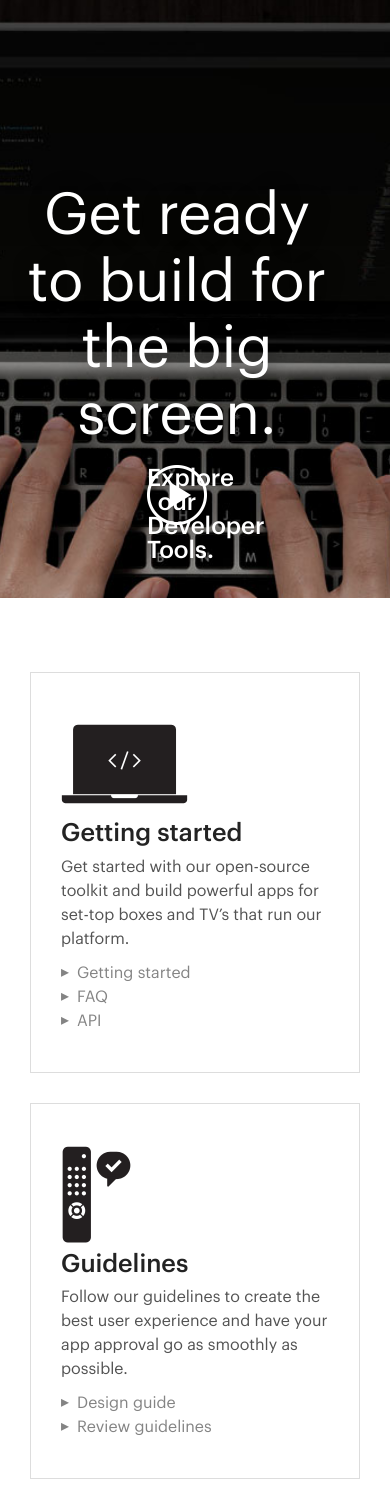
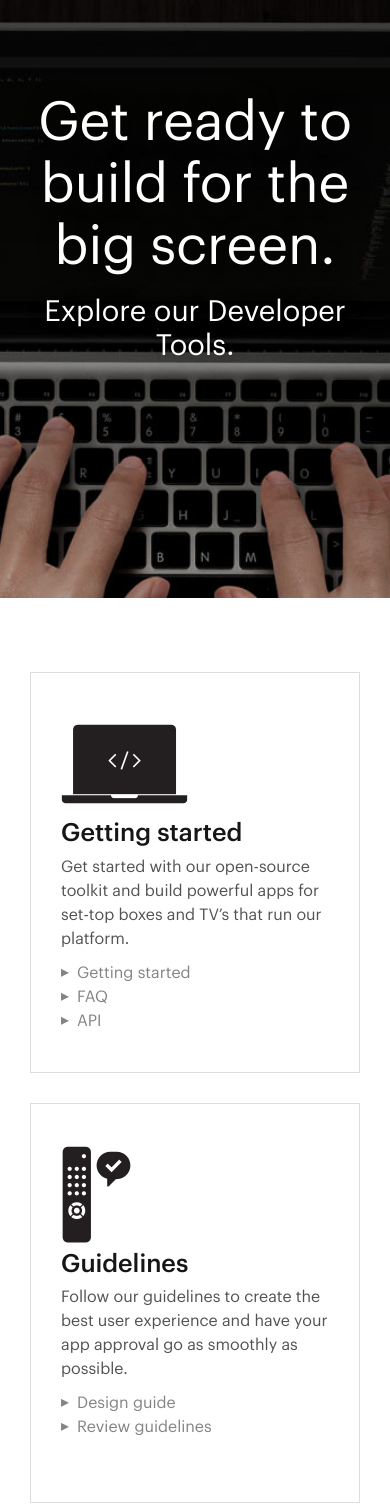
Before and after one commit to Thomvl/metrological.github.io, a plain HTML site: page developers.html in a window 390 px wide. Shown: the part 77-1585 px from the top of the page. Drawn offline with Linux system fonts and the light colour scheme.

Commit message:
update developers page

```diff
--- a/css/responsive.css
+++ b/css/responsive.css
@@ -2,6 +2,10 @@
 
 @media handheld, only screen and ( max-width: 1440px ) {
 	.hero-wrapper { min-height: 670px; }
+
+  .page-wrapper-developer .support {
+    min-height: 390px;
+  }
 }
 
 @media handheld, only screen and ( max-width: 1200px ) {
@@ -15,6 +19,14 @@
 
   .page-wrapper-operators .logos img {
     width: 150px;
+  }
+
+  .hero-headline-developers {
+    width: 55%;
+  }
+
+  .page-wrapper-developer .support {
+    min-height: 440px;
   }
 
   .hero-wrapper-press {
@@ -158,6 +170,10 @@
     width: 225px;
   }
 
+  .page-wrapper-developer .category {
+    min-height: 400px;
+  }
+
   .hero-wrapper-press {
     background-image: url( '../images/press-hero-768.jpg' );
   }
@@ -207,6 +223,20 @@
     width: 170px;
   }
 
+  .hero-headline-developers {
+    width: 70%;
+    text-align: center;
+    margin: 110px;
+  }
+
+  .page-wrapper-developer .support {
+    min-height: 360px;
+  }
+
+  .page-wrapper-developer .showcaseimage {
+    height: 465px;
+  }
+
   .hero-wrapper-press {
     background-image: url( '../images/press-hero-414.jpg' );
   }
@@ -254,6 +284,15 @@
     padding: 20px 10px;
   }
 
+  .hero-headline-developers {
+    width: 100%;
+    margin: 100px 0 0 0;
+  }
+
+  .page-wrapper-developer .showcaseimage {
+    height: 300px;
+  }
+
   .hero-wrapper-press {
     background-image: url( '../images/press-hero-320.jpg' );
   }
--- a/css/style.css
+++ b/css/style.css
@@ -57,7 +57,7 @@ body {
   font-weight: 400;
   font-style: normal;
   font-stretch: normal;
-  color: #3B3B3B;
+  color: #535353;
   font-size: 16px;
   -webkit-font-smoothing: antialiased;
   height: 100%;
@@ -79,7 +79,7 @@ h1, h2, h3, h4 {
   font-weight: 400;
   font-style: normal;
   font-stretch: normal;
-  color: #232323;
+  color: #161616;
 }
 
 h5, h6, {
@@ -87,7 +87,7 @@ h5, h6, {
   font-weight: 500;
   font-style: normal;
   font-stretch: normal;
-  color: #232323;
+  color: #161616;
 }
 
 h1 { font-size: 46px; line-height: 1.0; margin-bottom: 20px; }
@@ -98,7 +98,7 @@ h4 { font-size: 22px; line-height: 1.5; margin-bottom: 3px; }
 h5 {
   font-size: 16px;
   text-transform: uppercase;
-  color: #a9a9a9;
+  color: #161616;
   letter-spacing: 0.8px;
   font-style: normal;
   margin: 0 0 20px 0;
@@ -108,7 +108,7 @@ h5 {
 .full-width {
   width: 100vw;
   position: relative;
-  left: 50%;
+  left: 49%;
   right: 50%;
   margin-left: -50vw;
   margin-right: -50vw;
@@ -419,7 +419,7 @@ footer li {
 }
 */
 
-a.read-more {
+.hero-headline-home a.read-more {
 	font-family: Graphik Web;
 	font-weight: 500;
 	font-style: normal;
@@ -1084,6 +1084,33 @@ blockquote footer:before {
   display: block;
 }
 
+.hero-headline-developers {
+  margin-top: 170px;
+  margin-bottom: auto;
+  width: 45%;
+  text-align: left;
+}
+
+.hero-headline-developers h1 {
+  font-size: 54px;
+  font-family: Graphik Web;
+  font-style: normal;
+  font-stretch: normal;
+  color: #fff;
+  line-height: 1.15;
+  text-shadow: 3px 0px 21px rgba( 0, 0, 0, 0.42 );
+}
+
+.hero-headline-developers span {
+  font-size: 29px;
+  font-family: Graphik Web;
+  font-style: normal;
+  font-stretch: normal;
+  color: #fff;
+  line-height: 1.15;
+  text-shadow: 3px 0px 21px rgba( 0, 0, 0, 0.42 );
+}
+
 .page-wrapper-developer {
   margin: 74px 0 80px 0;
 }
@@ -1154,10 +1181,10 @@ blockquote footer:before {
   background-color: #F2F2F2;
   min-height: 350px;
   margin-top: 40px;
-  padding-top: 80px;
 }
 
 .page-wrapper-developer .support h3 {
+  margin-top: 80px;
   font-size: 28px;
   font-family: Graphik Web;
   font-style: normal;
--- a/developers.html
+++ b/developers.html
@@ -88,9 +88,9 @@
 
     <div class="hero-wrapper-developer">
       <div class="container">
-        <div class="hero-headline-home">
+        <div class="hero-headline-developers">
           <h1>Get ready to build for the big screen.</h1>
-          <a class="read-more" href="#">Explore our Developer Tools.</a>
+          <span class="read-more">Explore our Developer Tools.</span>
         </div>
       </div>
     </div>
@@ -99,7 +99,7 @@
       <div class="container-fluid">
         <div class="container">
           <div class="row">
-            <div class="col-md-5 col-md-offset-1">
+            <div class="col-sm-6 col-md-5 col-md-offset-1">
               <div class="category start">
                 <h4>Getting started</h4>
                 <p>
@@ -112,7 +112,7 @@
                 </ul>
               </div>
             </div>
-            <div class="col-md-5">
+            <div class="col-sm-6 col-md-5">
               <div class="category guide">
                 <h4>Guidelines</h4>
                 <p>
@@ -126,7 +126,7 @@
             </div>
           </div>
           <div class="row">
-            <div class="col-md-5 col-md-offset-1">
+            <div class="col-sm-6 col-md-5 col-md-offset-1">
               <div class="category download">
                 <h4>Downloads</h4>
                 <p>Get the tools you need to develop TV apps.</p>
@@ -135,7 +135,7 @@
                 </ul>
               </div>
             </div>
-            <div class="col-md-5">
+            <div class="col-sm-6 col-md-5">
               <div class="category dashboard">
                 <h4>Developer Dashboard</h4>
                 <p>Create an account and upload your app for review through our Dashboard.</p>
```
